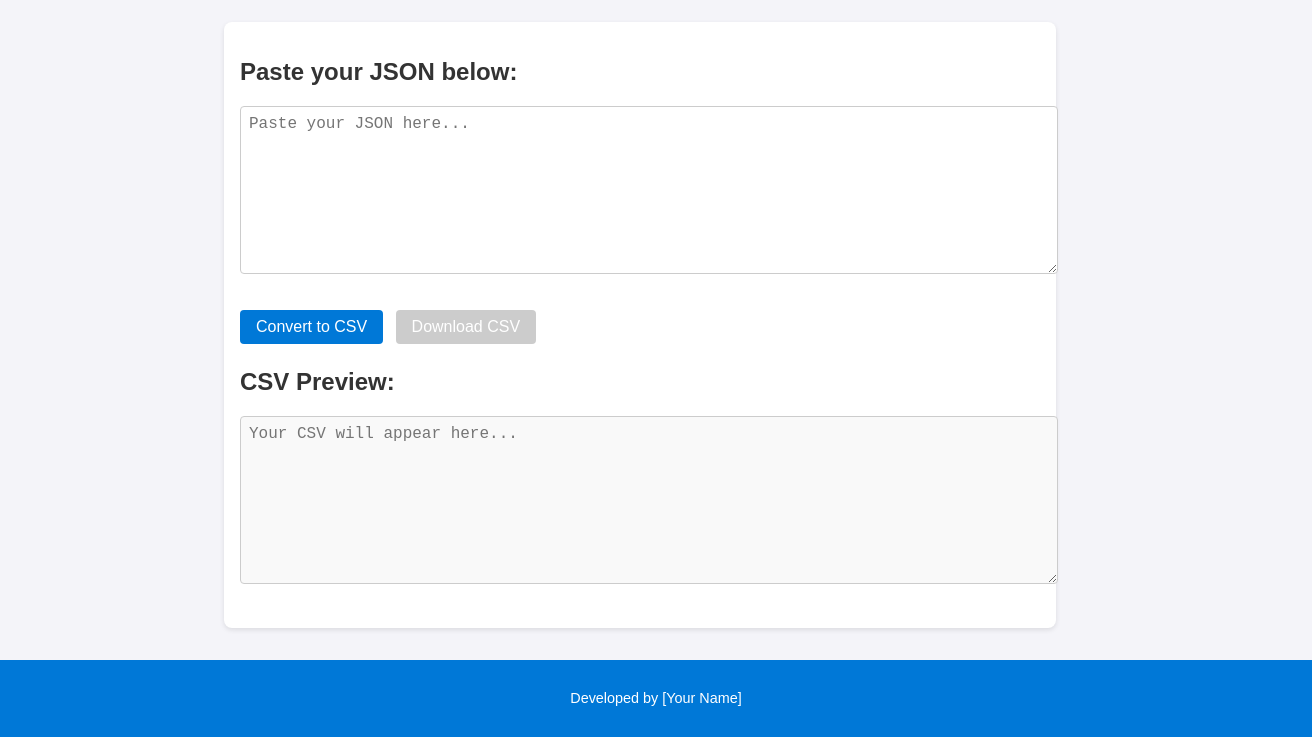
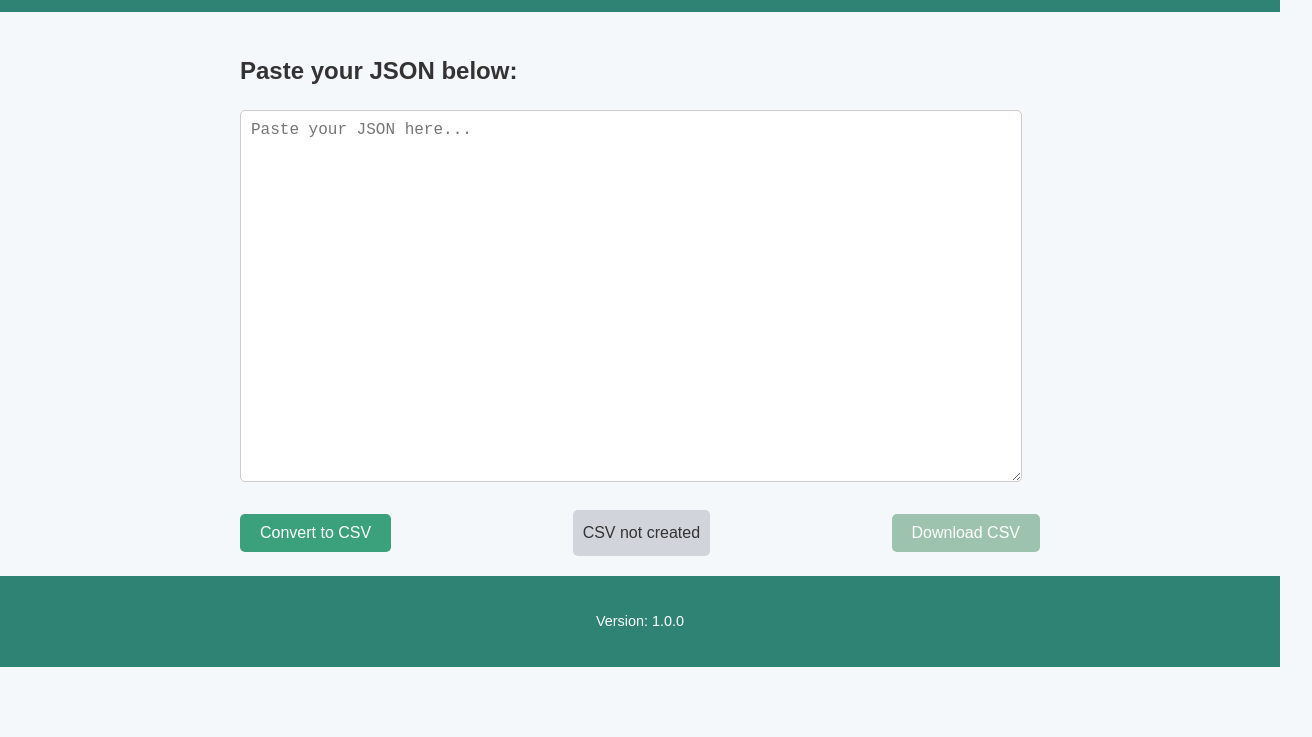
Before and after one commit to borgesenioc/csv-format-of, a plain HTML site: page index.html in a window 1280 px wide. Shown: the part 79-816 px from the top of the page, 1312 px wide, since content can reach past the window. Drawn offline with Linux system fonts and the light colour scheme.

Commit message:
adjusted layout

```diff
--- a/index.html
+++ b/index.html
@@ -17,15 +17,12 @@
     </section>
     <section class="actions">
       <button id="convertButton">Convert to CSV</button>
+      <span id="statusBadge" class="badge">CSV not created</span>
       <button id="downloadButton" disabled>Download CSV</button>
-    </section>
-    <section class="output-section">
-      <h2>CSV Preview:</h2>
-      <textarea id="csvOutput" placeholder="Your CSV will appear here..." readonly></textarea>
     </section>
   </main>
   <footer>
-    <p>Developed by [Your Name]</p>
+    <p>Version: 1.0.0</p>
   </footer>
   <script src="script.js"></script>
 </body>
--- a/script.js
+++ b/script.js
@@ -95,13 +95,18 @@ document.addEventListener("DOMContentLoaded", () => {
     const convertButton = document.getElementById("convertButton");
     const downloadButton = document.getElementById("downloadButton");
     const jsonInput = document.getElementById("jsonInput");
-    const csvOutput = document.getElementById("csvOutput");
 
     convertButton.addEventListener("click", () => {
         try {
             const jsonData = JSON.parse(jsonInput.value);
             const csvData = mapJsonToCsv(jsonData);
-            csvOutput.value = csvData;
+
+            // Update status badge
+            const statusBadge = document.getElementById("statusBadge");
+            statusBadge.textContent = "CSV successfully created!";
+            statusBadge.classList.add("success");
+
+            downloadButton.dataset.csv = csvData; // Temporary storage for download
             downloadButton.disabled = false;
         } catch (error) {
             alert("Invalid JSON. Please check your input.");
@@ -111,34 +116,19 @@ document.addEventListener("DOMContentLoaded", () => {
 
     downloadButton.addEventListener("click", () => {
         try {
-            // Prepare CSV data for download
-            const blob = new Blob([csvOutput.value], { type: "text/csv" });
+            const csvData = downloadButton.dataset.csv; // Retrieve stored CSV data
+            const blob = new Blob([csvData], { type: "text/csv" });
             const downloadLink = document.createElement("a");
 
-            // Parse CSV to get headers and first row of data
-            const csvData = csvOutput.value.split("\n");
-            const headers = csvData[0]?.split(",") || [];
-            const values = csvData[1]?.split(",") || [];
-
-            // Get indices for `first_name` and `last_name`
-            const firstNameIndex = headers.indexOf("first_name");
-            const lastNameIndex = headers.indexOf("last_name");
-
-            // Retrieve `first_name` and `last_name` values, convert to lowercase, and replace spaces with underscores
-            const firstName = values[firstNameIndex]?.replace(/"/g, "").trim().toLowerCase().replace(/\s+/g, "_") || "unknown";
-            const lastName = values[lastNameIndex]?.replace(/"/g, "").trim().toLowerCase().replace(/\s+/g, "_") || "user";
-
-            // Get today's date in `yyyy_mm_dd` format
+            // Generate file name
+            const jsonData = JSON.parse(jsonInput.value);
+            const firstName = jsonData.basics?.name?.split(" ")[0]?.toLowerCase() || "unknown";
+            const lastName = jsonData.basics?.name?.split(" ").slice(1).join("_").toLowerCase() || "user";
             const currentDate = new Date().toISOString().split("T")[0].replace(/-/g, "_");
-
-            // Create dynamic file name
             const fileName = `${firstName}_${lastName}_${currentDate}.csv`;
 
-            // Set up download link
             downloadLink.href = URL.createObjectURL(blob);
             downloadLink.download = fileName;
-
-            // Programmatically trigger download
             document.body.appendChild(downloadLink);
             downloadLink.click();
             document.body.removeChild(downloadLink);
--- a/style.css
+++ b/style.css
@@ -1,80 +1,80 @@
-/* General Styles */
 body {
   font-family: Arial, sans-serif;
+  line-height: 1.6;
   margin: 0;
   padding: 0;
-  background-color: #f4f4f9;
+  background-color: #f5f8fb;
   color: #333;
 }
 
 header {
-  background-color: #0078d7;
+  background-color: #2e8375; /* Adjusted to a greenish-blue */
   color: white;
-  padding: 1rem;
+  padding: 20px 0;
   text-align: center;
 }
 
-header h1 {
+h1 {
   margin: 0;
+  font-size: 2rem;
 }
 
 main {
+  padding: 20px;
   max-width: 800px;
-  margin: 2rem auto;
-  padding: 1rem;
-  background: white;
-  border-radius: 8px;
-  box-shadow: 0 2px 5px rgba(0, 0, 0, 0.1);
+  margin: auto;
 }
 
-section {
-  margin-bottom: 1.5rem;
-}
-
-textarea {
-  width: 100%;
-  height: 150px;
-  padding: 0.5rem;
+.input-section textarea {
+  width: 95%; /* Made narrower */
+  height: 350px; /* Increased height */
+  margin-bottom: 10px;
+  border: 1px solid #ccc;
+  border-radius: 5px;
+  padding: 10px;
   font-size: 1rem;
-  border: 1px solid #ccc;
-  border-radius: 4px;
   resize: vertical;
 }
 
-textarea[readonly] {
-  background-color: #f9f9f9;
+.actions {
+  display: flex;
+  align-items: center;
+  justify-content: space-between;
+  margin-top: 10px;
+}
+
+button {
+  padding: 10px 20px;
+  font-size: 1rem;
+  color: white;
+  background-color: #3ba17c; /* Adjusted button color */
+  border: none;
+  border-radius: 5px;
+  cursor: pointer;
+}
+
+button:disabled {
+  background-color: #9dc3ae;
   cursor: not-allowed;
 }
 
-button {
+.badge {
+  padding: 10px;
   font-size: 1rem;
-  padding: 0.5rem 1rem;
-  margin: 0.5rem 0.5rem 0 0;
-  border: none;
-  border-radius: 4px;
-  cursor: pointer;
-  color: white;
-  background-color: #0078d7;
-  transition: background-color 0.3s ease;
+  border-radius: 5px;
+  background-color: #d1d5db; /* Gray before success */
+  color: #333;
 }
 
-button:hover {
-  background-color: #005bb5;
+.badge.success {
+  background-color: #3ba17c; /* Adjusted to greenish-blue for success */
+  color: white;
 }
 
-button:disabled {
-  background-color: #ccc;
-  cursor: not-allowed;
-}
-
-/* Footer Styles */
 footer {
   text-align: center;
-  padding: 1rem;
-  background-color: #0078d7;
+  padding: 20px 0;
+  font-size: 0.9rem;
+  background-color: #2e8375; /* Footer color matches header */
   color: white;
-  font-size: 0.9rem;
-  position: relative;
-  bottom: 0;
-  width: 100%;
 }
```
